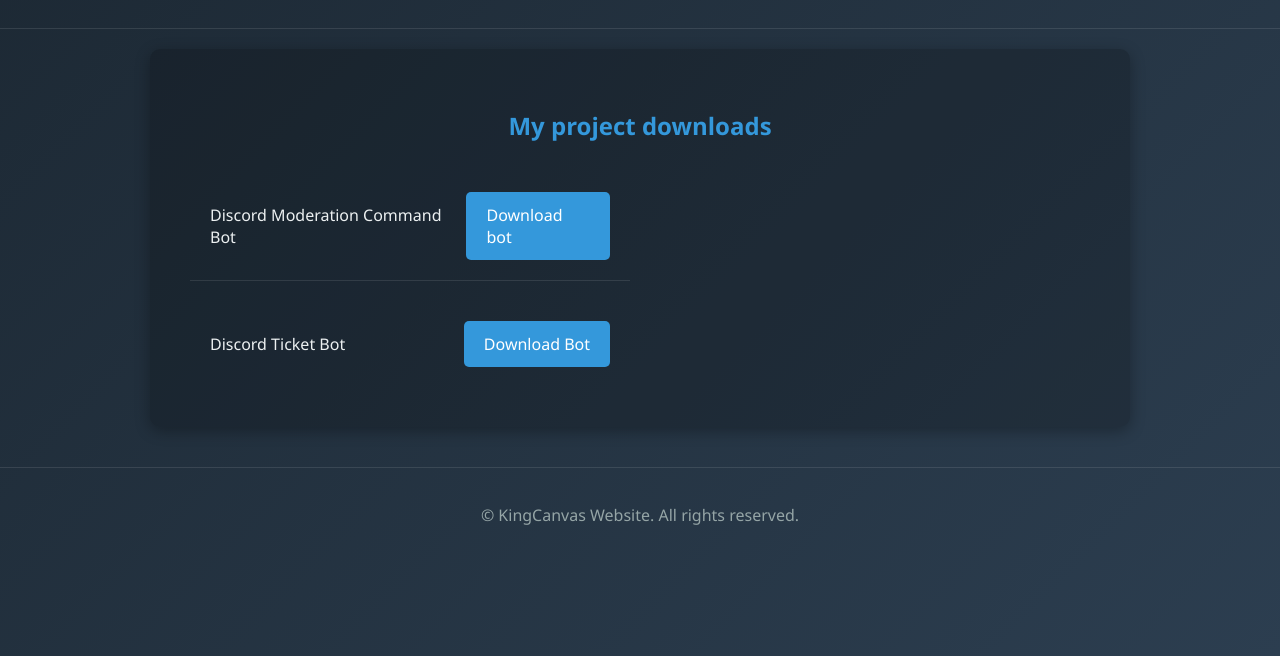
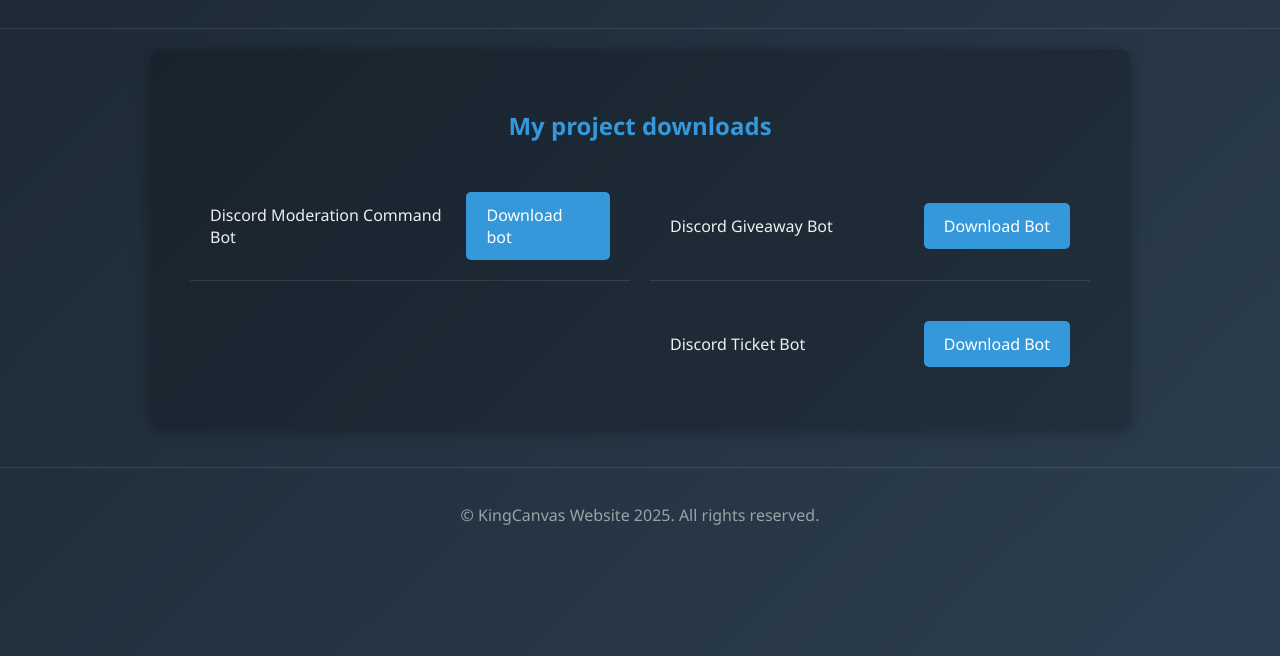
Before and after one commit to kingcanvas/kingcanvas, a plain HTML site: page downloads.html in a window 1280 px wide. Shown: the part 144-800 px from the top of the page. Drawn offline with nearby package versions, Linux system fonts and the light colour scheme.

Commit message:
Update downloads.html

```diff
--- a/downloads.html
+++ b/downloads.html
@@ -105,6 +105,10 @@
                 <span>Discord Moderation Command Bot</span>
                 <a href="https://raw.githubusercontent.com/kingcanvas/kingcanvas/refs/heads/main/moderation%20bot%20commands.zip" class="download-link" download>Download bot</a>
             </div>
+            <div class="download-item">
+                <span>Discord Giveaway Bot</span>
+                <a href="kingcanvasgiveawaybot.zip" class="download-link">Download Bot</a>
+            </div>
             <br>
             <div class="download-item">
                 <span>Discord Ticket Bot</span>
@@ -115,7 +119,7 @@
     </main>
 
     <footer>
-        <p>&copy; KingCanvas Website. All rights reserved.</p>
+        <p>&copy; KingCanvas Website 2025. All rights reserved.</p>
     </footer>
 
 </body>
```
